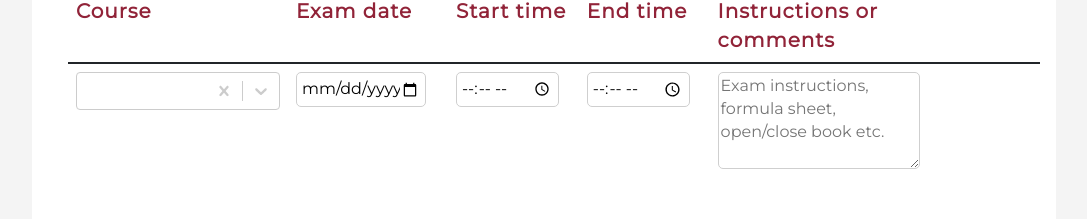
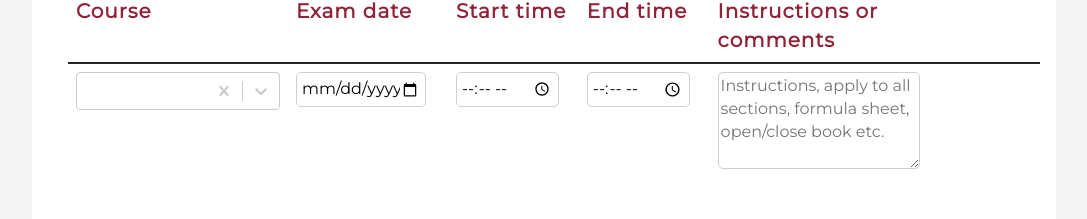
Before and after one commit to acsdexam/Exam-Form, a React (Create React App) app in the folder exams-form/: page / in a window 1280 px wide. Shown: the part 483-702 px from the top of the page, without its empty margins (96-1183 px from the left). Built offline with nearby package versions, Linux system fonts and the light colour scheme.

Commit message:
Update ExamForm.js added "apply to all sections" to instructions field

```diff
--- a/exams-form/src/components/ExamForm.js
+++ b/exams-form/src/components/ExamForm.js
@@ -267,7 +267,7 @@ const ExamForm = () => {
                       <Textarea
                         rows="4"
                         cols="20"
-                        placeholder="Exam instructions, formula sheet, open/close book etc."
+                        placeholder="Instructions, apply to all sections, formula sheet, open/close book etc."
                         defaultValue={Inputs.examInfo[index].instructions}
                         onChange={(ev) => handleInstructionsInput(ev, index)}
                       />
```
